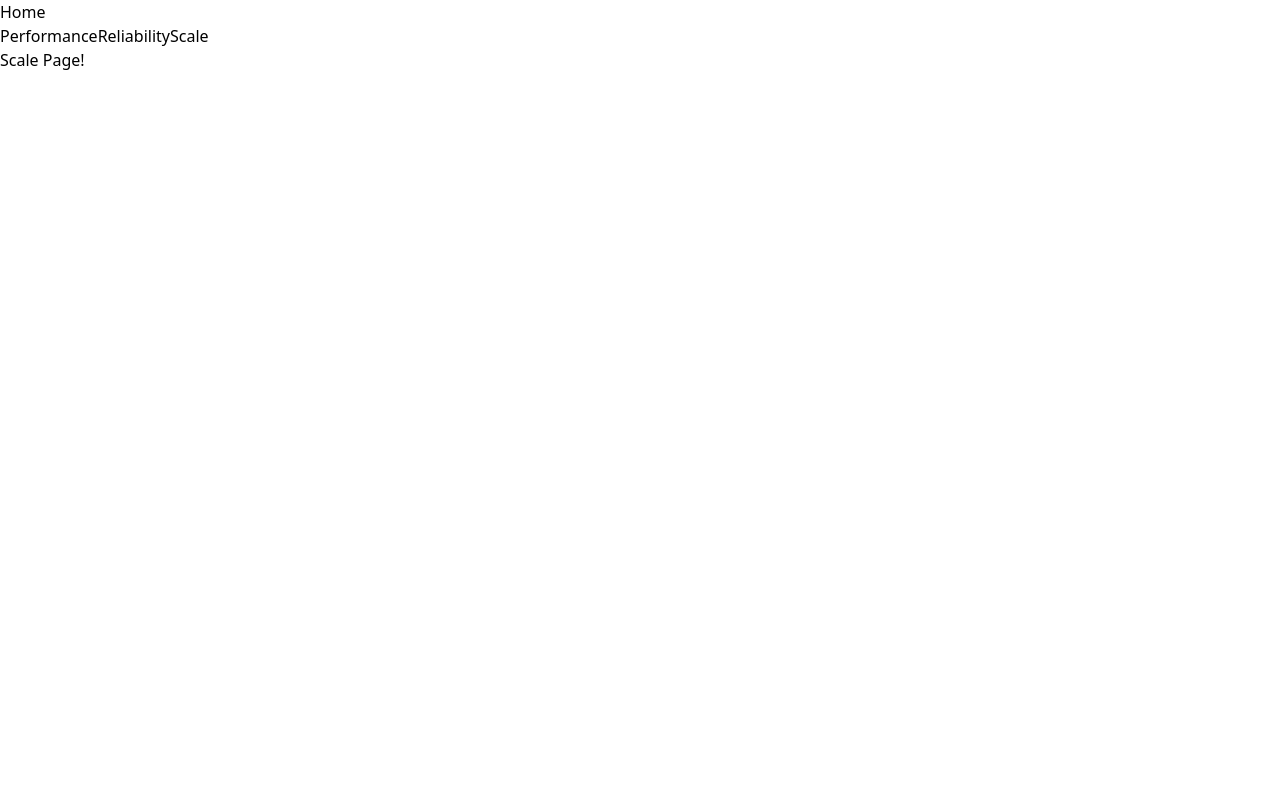
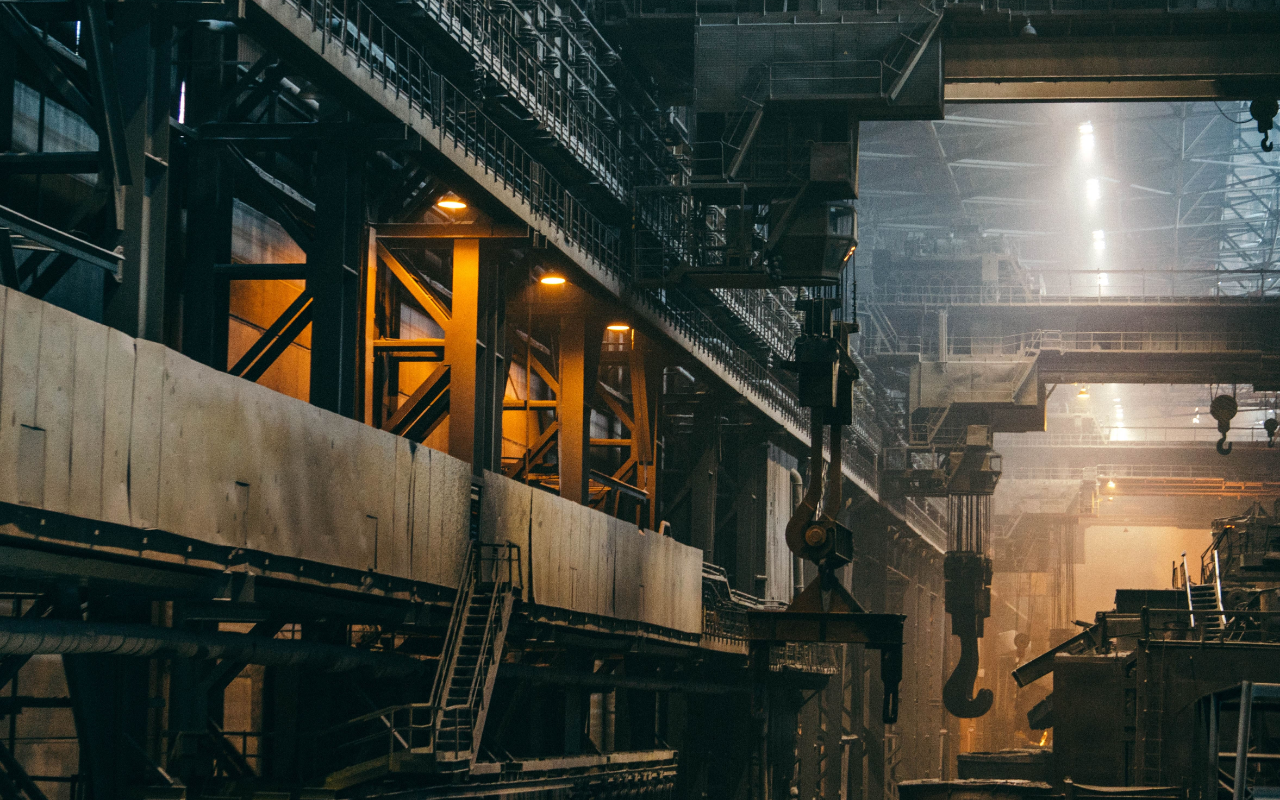
Before and after one commit to guilhermemendesdev/course-nextjs, a Next.js app: page /scale in a window 1280 px wide. Built offline with nearby package versions, Linux system fonts and the light colour scheme.

Commit message:
feat: utiliza o componente hero em ScalePage

```diff
--- a/src/app/scale/page.tsx
+++ b/src/app/scale/page.tsx
@@ -1,3 +1,12 @@
+import Hero from "@/components/hero";
+import scaleImg from "public/scale.jpg";
+
 export default function ScalePage() {
-  return <div>Scale Page!</div>;
+  return (
+    <Hero
+      imgData={scaleImg}
+      imgAlt="steel factory"
+      title="Scale your app to infinity"
+    />
+  );
 }
```
